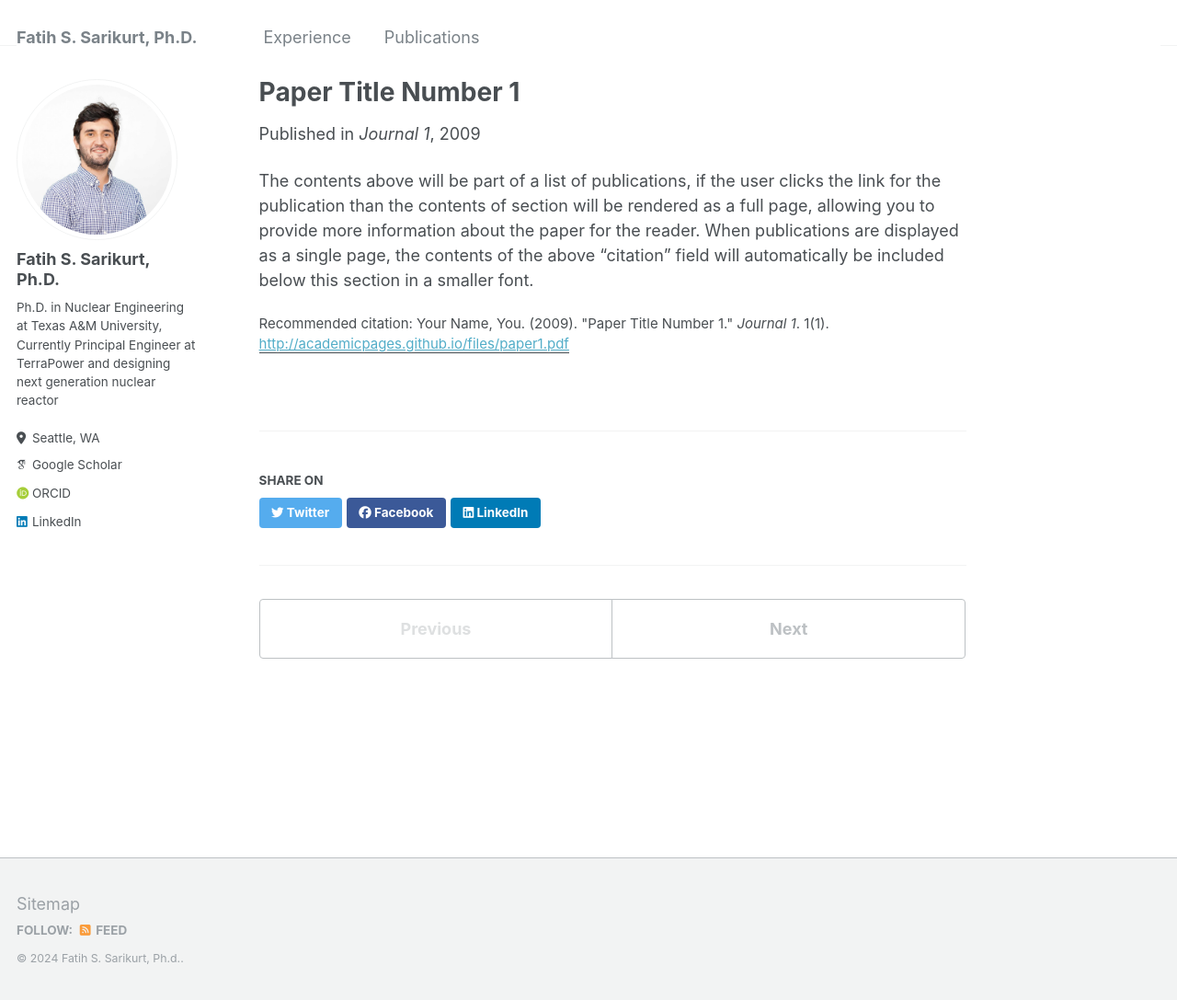
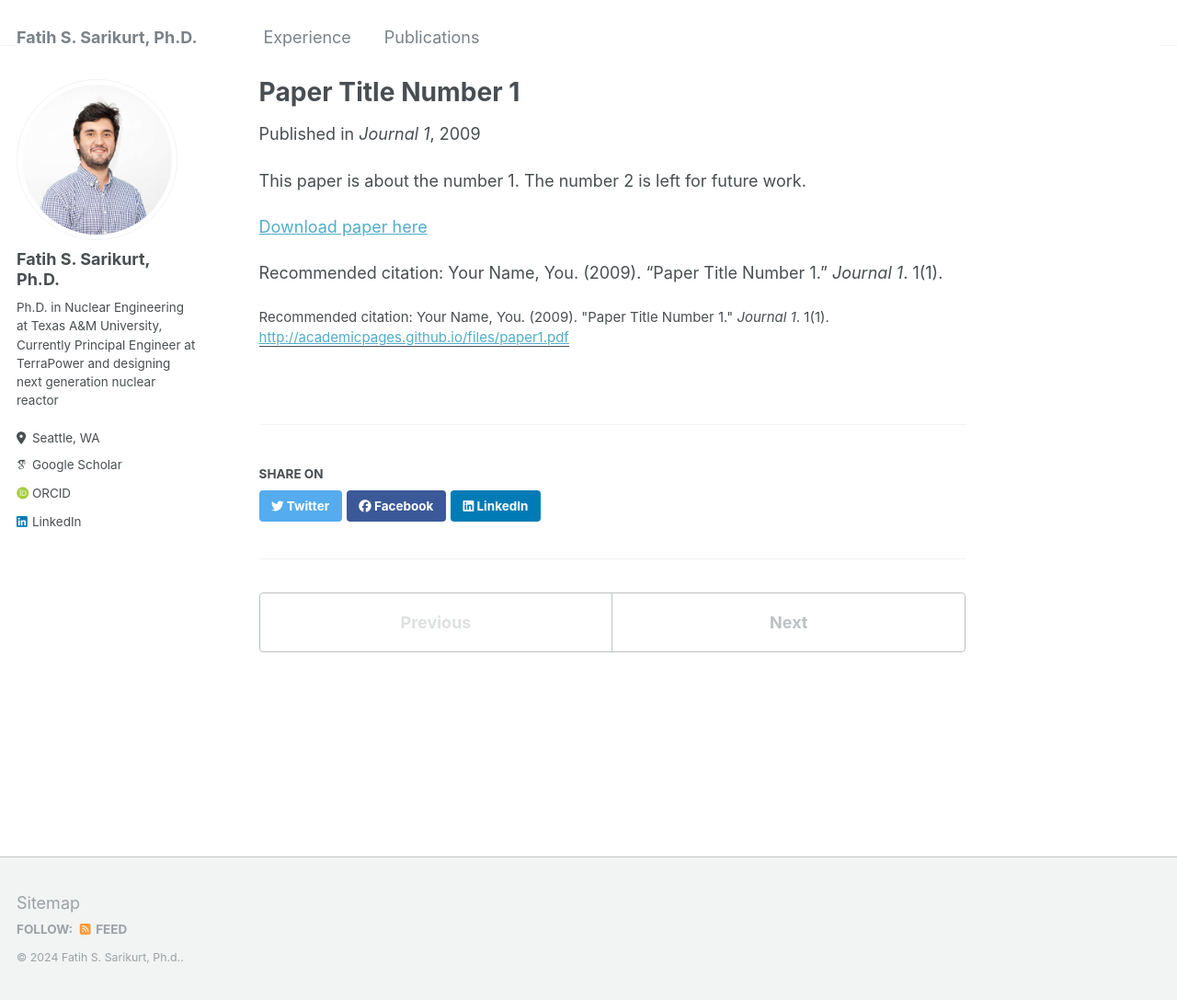
Before and after one commit to fatihsarikurt/academic, a Jekyll site: the page built from _publications/2009-10-01-paper-title-number-1.md, in a window 1280 px wide and 1087 px high. Shown: the whole window at 92% size. Built offline with Jekyll 4.4.1, drawn with Linux system fonts in a browser that asks for light colours; some web fonts are replaced.

```diff
--- a/_publications/2009-10-01-paper-title-number-1.md
+++ b/_publications/2009-10-01-paper-title-number-1.md
@@ -8,5 +8,8 @@ venue: 'Journal 1'
 paperurl: 'http://academicpages.github.io/files/paper1.pdf'
 citation: 'Your Name, You. (2009). &quot;Paper Title Number 1.&quot; <i>Journal 1</i>. 1(1).'
 ---
+This paper is about the number 1. The number 2 is left for future work.
 
-The contents above will be part of a list of publications, if the user clicks the link for the publication than the contents of section will be rendered as a full page, allowing you to provide more information about the paper for the reader. When publications are displayed as a single page, the contents of the above "citation" field will automatically be included below this section in a smaller font.
+[Download paper here](http://academicpages.github.io/files/paper1.pdf)
+
+Recommended citation: Your Name, You. (2009). "Paper Title Number 1." <i>Journal 1</i>. 1(1).
```
Also changed, not shown: _pages/publications.md (+4 -3 lines), _publications/2010-10-01-paper-title-number-2.md (+4 -1 lines), _publications/2015-10-01-paper-title-number-3.md (+4 -1 lines), 1 other file.
